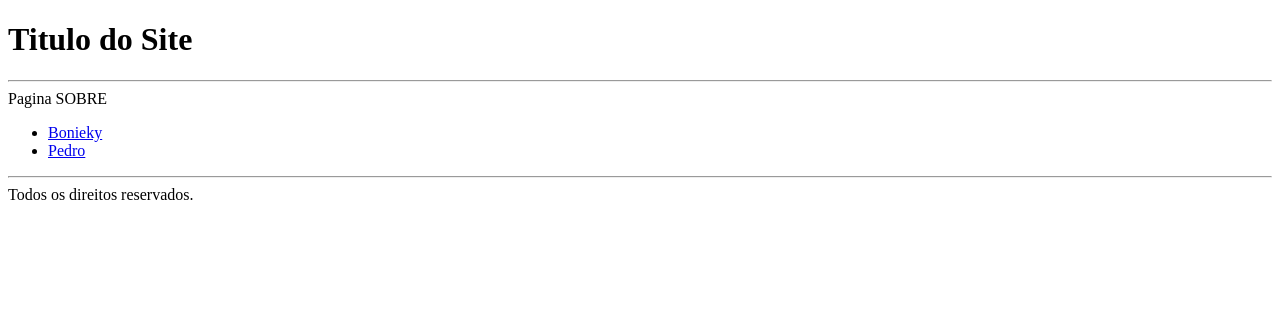
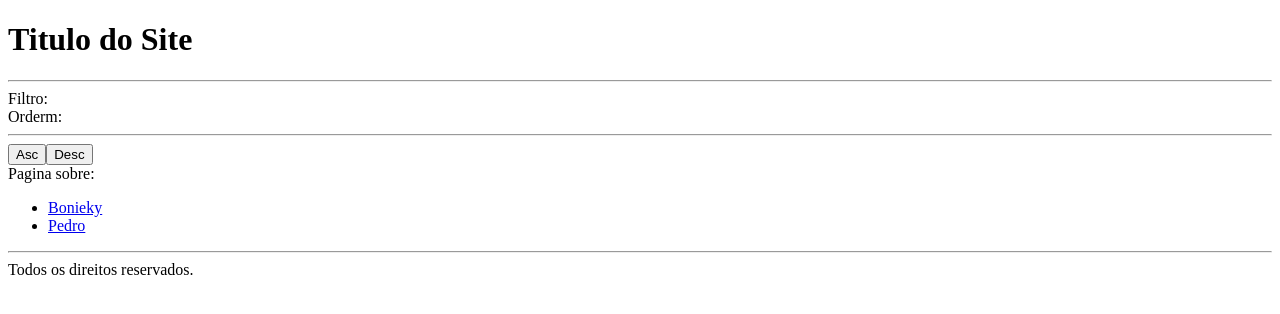
Before and after one commit to jooluisrm/react-router-vite, a React (Vite) app: page /sobre in a window 1280 px wide. Shown: the top 314 px of the page. Built offline with nearby package versions, Linux system fonts and the light colour scheme.

Commit message:
Parâmetros de query

```diff
--- a/src/pages/About.tsx
+++ b/src/pages/About.tsx
@@ -1,9 +1,24 @@
-import { Link } from "react-router-dom";
+import { Link, useSearchParams } from "react-router-dom";
 
 export const About = () => {
+
+    const [searchParams, setSearchParams] = useSearchParams();
+
+    const setOrder = (order: 'asc' | 'desc') => {
+        searchParams.set('order', order);
+        setSearchParams(searchParams);
+    }
+
     return (
         <div>
-            Pagina SOBRE
+
+            Filtro: {searchParams.get('filter')} <br />
+            Orderm: {searchParams.get('order')}
+            <hr />
+            <button onClick={() => setOrder('asc')}>Asc</button>
+            <button onClick={() => setOrder('desc')}>Desc</button> <br />
+
+            Pagina sobre:
             <ul>
                 <li><Link to="/sobre/bonieky">Bonieky</Link></li>
                 <li><Link to="/sobre/pedro">Pedro</Link></li>
```
